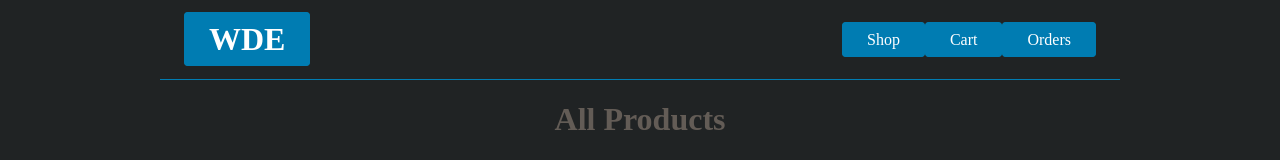
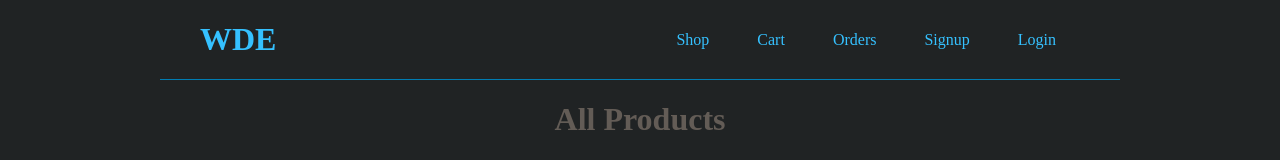
Before and after one commit to Arthur-Ferreira/WebDeveloperEssentials-APP, a React (Vite) app: page / in a window 1280 px wide. Shown: the top 160 px of the page. Built offline with nearby package versions, Linux system fonts and the light colour scheme.

Commit message:
Feat Development: Upload AppHeader and Navigation old Button as Link to an Anchor component

```diff
--- a/src/components/molecules/Navigation/index.tsx
+++ b/src/components/molecules/Navigation/index.tsx
@@ -1,29 +1,28 @@
-import { Link } from "react-router-dom";
 import NavItems from "./styles";
 // import Badge from "../../atoms/Badge";
-import Button from "../../atoms/Button";
+import Anchor from "../../atoms/Anchor";
 
 
 const Navigation: React.FC = () => {
   return (
     <>
       <NavItems>
-        <li><Button as={Link} to="/">Shop</Button></li>
+        <li><Anchor to="/">Shop</Anchor></li>
         <li>
-          <Button as={Link} to="/cart">
+          <Anchor to="/cart">
             Cart
             {/* <Badge>Teste</Badge> */}
-          </Button>
+          </Anchor>
         </li>
-        <li><Button as={Link} to="/orders">Orders</Button></li>
-        {/* <li><Button as={Link} to="/admin/products">Manage Products</Button></li>
-        <li><Button as={Link} to="/admin/orders">Manage Orders</Button></li>
-        <li><Button as={Link} to="/signup">Signup</Button></li>
-        <li><Button as={Link} to="/login">Login</Button></li>
-        <li>
+        <li><Anchor to="/orders">Orders</Anchor></li>
+        {/* <li><Anchor to="/admin/products">Manage Products</Anchor></li>
+        <li><Anchor to="/admin/orders">Manage Orders</Anchor></li> */}
+        <li><Anchor to="/signup">Signup</Anchor></li>
+        <li><Anchor to="/login">Login</Anchor></li>
+        {/* <li>
           <form action="/logout" method="POST">
             // <input type="hidden" name="_csrf" value="<%= locals.csrfToken %>" />
-            <Button>Logout</Button>
+            <Anchor>Logout</Anchor>
           </form>
         </li> */}
       </NavItems>
--- a/src/components/molecules/Navigation/styles.ts
+++ b/src/components/molecules/Navigation/styles.ts
@@ -1,5 +1,5 @@
 import styled from "styled-components";
-import { breakpoints } from "../../../global/vars";
+import { breakpoints, spacing } from "../../../global/vars";
 
 const NavItems = styled.ul`
   height: 100%;
@@ -7,9 +7,15 @@ const NavItems = styled.ul`
   flex-direction: column;
   align-items: center;
   justify-content: space-around;
+  padding: ${spacing.space2} ${spacing.space4};
+
 
   @media (min-width: ${breakpoints.tablet}) {
     flex-direction: row;
+  }
+
+  li {
+    margin: 0 ${spacing.space2};
   }
 `;
 
--- a/src/components/organisms/AppHeader/index.tsx
+++ b/src/components/organisms/AppHeader/index.tsx
@@ -1,16 +1,15 @@
-import { Link } from "react-router-dom";
 import Navigation from "../../molecules/Navigation";
 import { AsideMenu, MainHeader, MobileMenuBtn } from "./styles";
-import Button from "../../atoms/Button";
 import Nav from "../../atoms/Nav";
+import Anchor from "../../atoms/Anchor";
 
 
 const AppHeader: React.FC = () => {
   return (
     <>
       <MainHeader>
-        <div id="logo"><Button as={Link} to="/">WDE</Button></div>
-        <Nav $desktop>
+        <div id="logo"><Anchor to="/">WDE</Anchor></div>
+        <Nav>
           <Navigation />
         </Nav>
         <MobileMenuBtn>
@@ -20,7 +19,7 @@ const AppHeader: React.FC = () => {
         </MobileMenuBtn>
       </MainHeader>
       <AsideMenu>
-        <Nav>
+        <Nav $mobile>
           <Navigation />
         </Nav>
       </AsideMenu>
```
